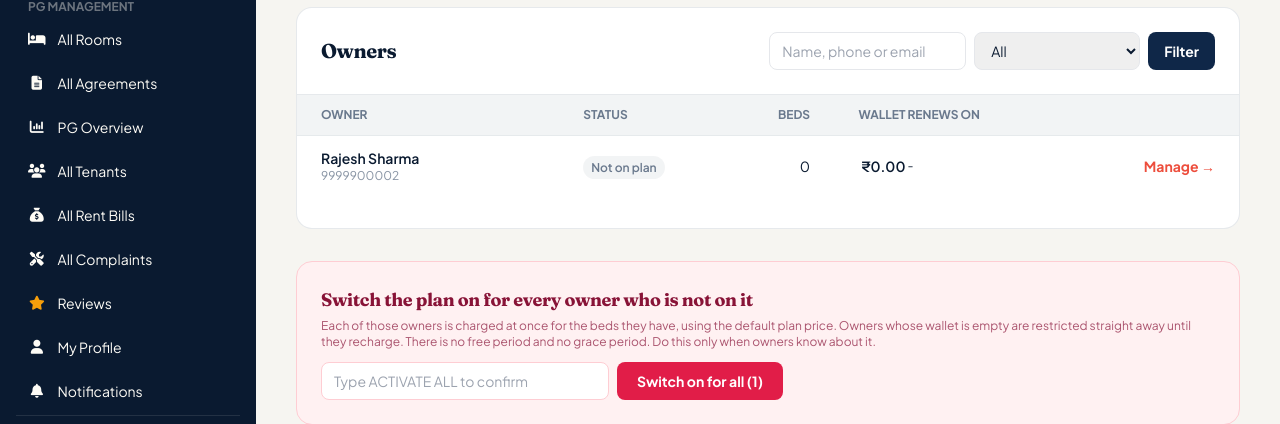
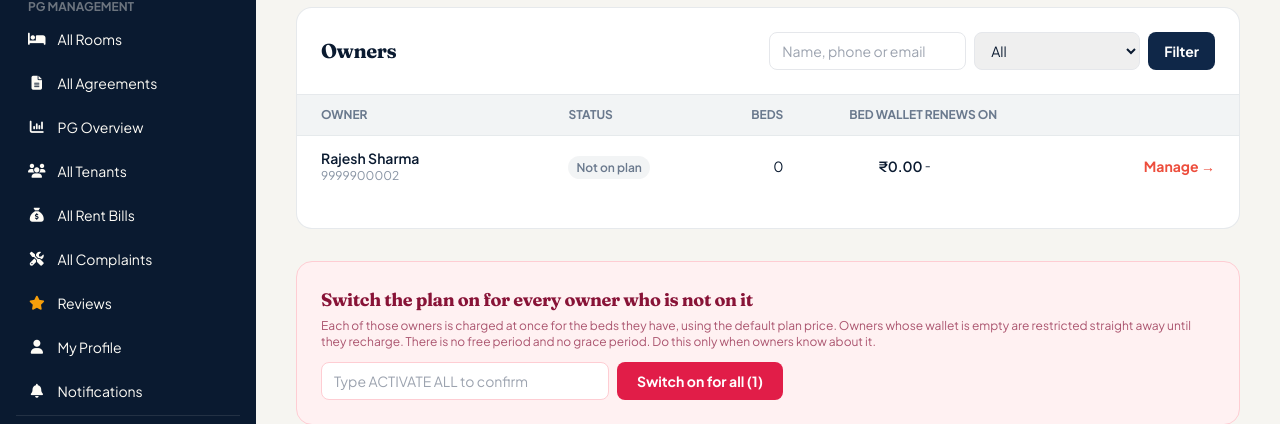
Before and after one commit to Helptogethergroup/Pizi, a Laravel app: page /admin/bed-plans in a window 1280 px wide. Shown: the part 990-1414 px from the top of the page. Run offline with Laravel 12, Linux system fonts and the light colour scheme; the visitor is signed in with stand-in values (Sample User, id 1); data comes from the database, SQL or seed files in the repository; data that the repository does not hold is empty; parts of the project's set-up code (start-up, migrations or seed data) failed here and were passed over; some libraries are stand-ins or nearby versions.

Commit message:
Admin Bed Plan owners table: column says Bed Wallet
Co-Authored-By: Claude Sonnet 5.5 <noreply@anthropic.com>

```diff
--- a/resources/views/admin/bed-plans/index.blade.php
+++ b/resources/views/admin/bed-plans/index.blade.php
@@ -121,7 +121,7 @@
     <div class="overflow-x-auto">
     <table class="w-full text-sm">
         <thead class="bg-ink-900/5 text-left text-ink-900/60 text-xs uppercase">
-            <tr><th class="px-6 py-3">Owner</th><th>Status</th><th class="text-right">Beds</th><th class="text-right">Wallet</th><th>Renews on</th><th class="text-right pr-6"></th></tr>
+            <tr><th class="px-6 py-3">Owner</th><th>Status</th><th class="text-right">Beds</th><th class="text-right">Bed Wallet</th><th>Renews on</th><th class="text-right pr-6"></th></tr>
         </thead>
         <tbody>
         @forelse($owners as $o)
```
